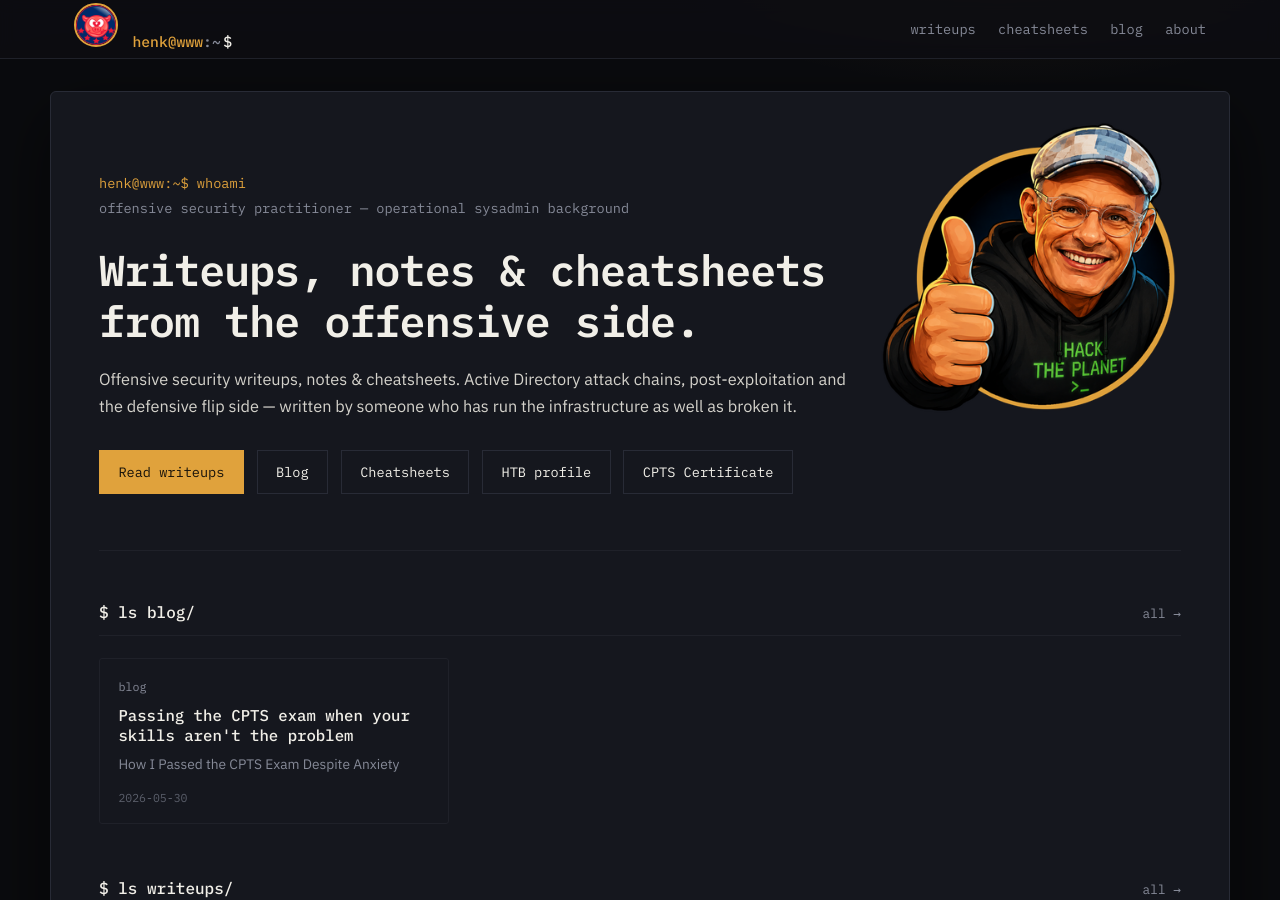
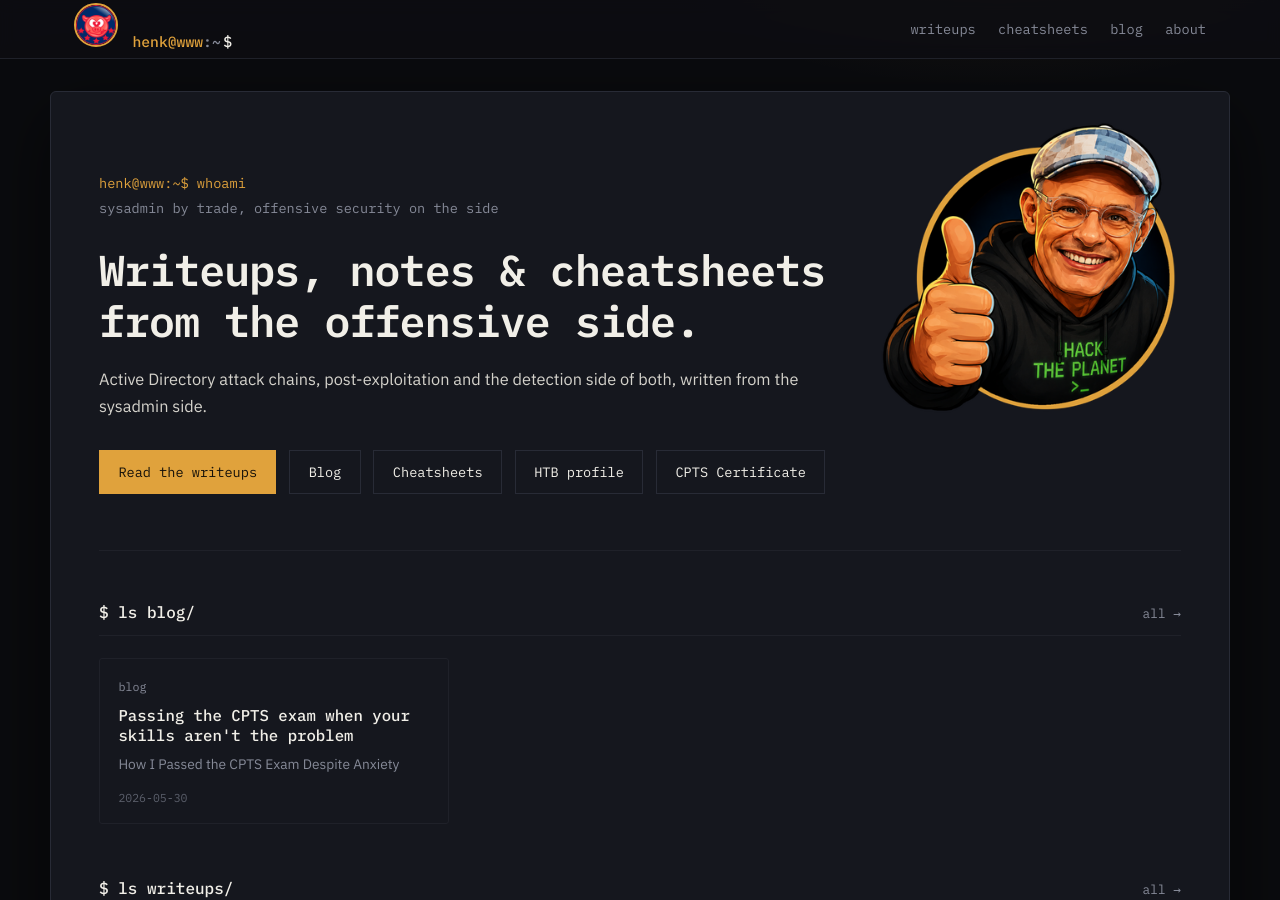
Before and after one commit to HenkWWW/henkwww.github.io, a Jekyll site: the page built from index.html, in a window 1280 px wide and 900 px high. Built offline with Jekyll 4.4.1, drawn with Linux system fonts in a browser that asks for light colours.

Commit message:
Rewrite About page in own words + plainer homepage hero
About: 30 years at the company, 27 as sysadmin, food processing with a lot of OT automation. Hero: first person, no boilerplate. No front matter or code blocks touched.

```diff
--- a/index.html
+++ b/index.html
@@ -7,18 +7,17 @@ description: "Offensive security writeups, Active Directory attack notes and che
 <section class="hero">
   <div class="hero__term">
     <span class="hero__line">henk@www:~$ whoami</span>
-    <span class="hero__out">offensive security practitioner — operational sysadmin background</span>
+    <span class="hero__out">sysadmin by trade, offensive security on the side</span>
   </div>
   <h1 class="hero__title">Writeups, notes &amp; cheatsheets<br>from the offensive side.</h1>
   <p class="hero__lead">
-    {{ site.tagline }}. Active Directory attack chains, post-exploitation
-    and the defensive flip side — written by someone who has run the
-    infrastructure as well as broken it.
+    Active Directory attack chains, post-exploitation and the detection
+    side of both, written from the sysadmin side.
 
     <span class="caret">&#9608;</span>
   </p>
   <div class="hero__links">
-    <a class="btn" href="{{ '/writeups/' | relative_url }}">Read writeups</a>
+    <a class="btn" href="{{ '/writeups/' | relative_url }}">Read the writeups</a>
     <a class="btn btn--ghost" href="{{ '/blog/' | relative_url }}">Blog</a>
     <a class="btn btn--ghost" href="{{ '/cheatsheets/' | relative_url }}">Cheatsheets</a>
     <a class="btn btn--ghost" href="{{ site.htb_url }}" target="_blank" rel="noopener">HTB profile</a>
```
Also changed, not shown: about.md (+12 -12 lines).
